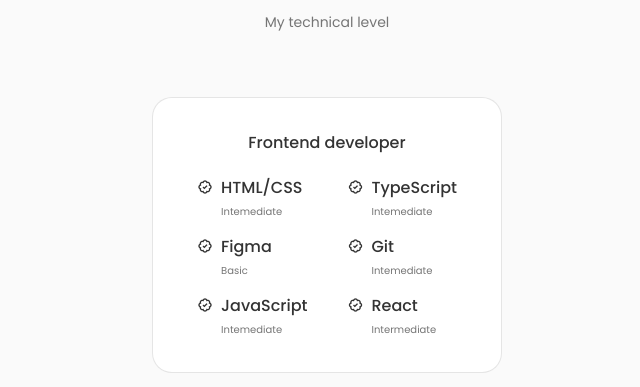
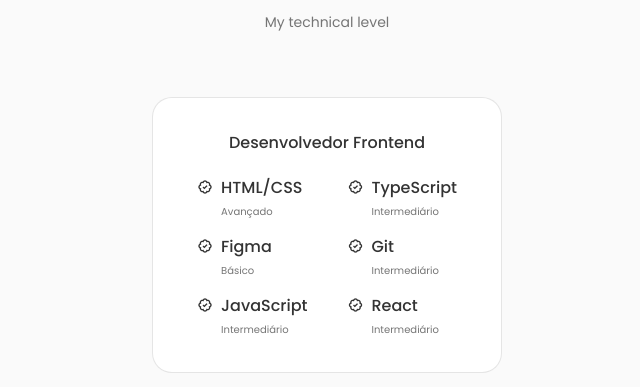
Before and after one commit to Levi-Valverde/portfolio, a React (Vite) app: page / in a window 1280 px wide. Shown: the part 1460-1847 px from the top of the page, without its empty margins (313-953 px from the left). Built offline with nearby package versions, Linux system fonts and the light colour scheme.

Commit message:
Update Frontend.jsx

```diff
--- a/src/components/Skills/Frontend.jsx
+++ b/src/components/Skills/Frontend.jsx
@@ -1,7 +1,7 @@
 export function Frontend() {
   return (
     <div className="skills__content">
-      <h3 className="skills__title">Frontend developer</h3>
+      <h3 className="skills__title">Desenvolvedor Frontend</h3>
 
       <div className="skills__box">
         <div className="skills__group">
@@ -10,7 +10,7 @@
 
             <div>
               <h3 className="skills__name">HTML/CSS</h3>
-              <span className="skills__level">Intemediate</span>
+              <span className="skills__level">Avançado</span>
             </div>
           </div>
 
@@ -19,7 +19,7 @@
 
             <div>
               <h3 className="skills__name">Figma</h3>
-              <span className="skills__level">Basic</span>
+              <span className="skills__level">Básico</span>
             </div>
           </div>
 
@@ -28,7 +28,7 @@
 
             <div>
               <h3 className="skills__name">JavaScript</h3>
-              <span className="skills__level">Intemediate</span>
+              <span className="skills__level">Intermediário</span>
             </div>
           </div>
         </div>
@@ -39,7 +39,7 @@
 
             <div>
               <h3 className="skills__name">TypeScript</h3>
-              <span className="skills__level">Intemediate</span>
+              <span className="skills__level">Intermediário</span>
             </div>
           </div>
 
@@ -48,7 +48,7 @@
 
             <div>
               <h3 className="skills__name">Git</h3>
-              <span className="skills__level">Intemediate</span>
+              <span className="skills__level">Intermediário</span>
             </div>
           </div>
 
@@ -57,7 +57,7 @@
 
             <div>
               <h3 className="skills__name">React</h3>
-              <span className="skills__level">Intermediate</span>
+              <span className="skills__level">Intermediário</span>
             </div>
           </div>
         </div>
```
